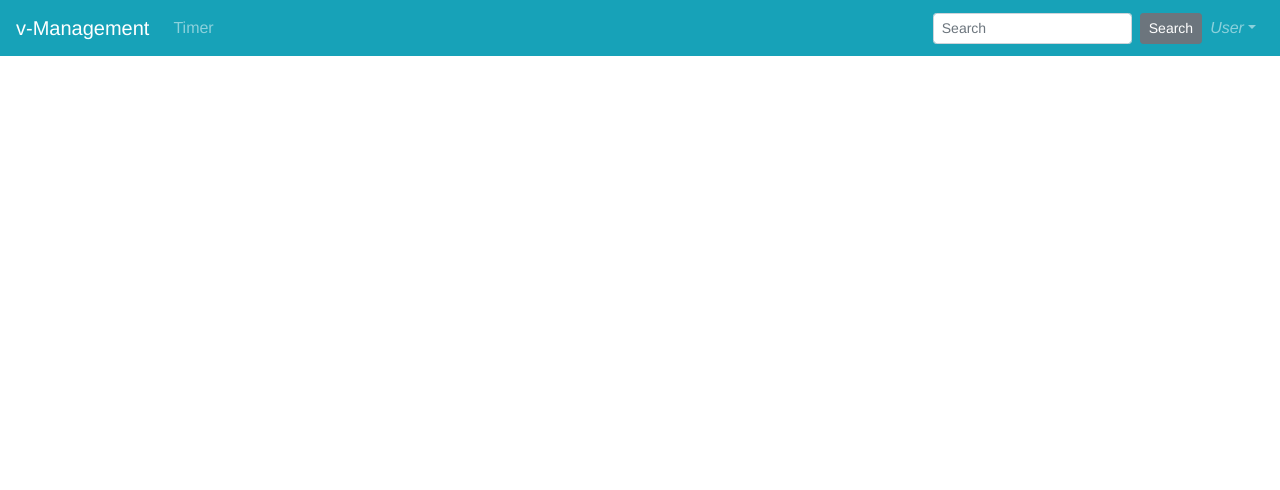
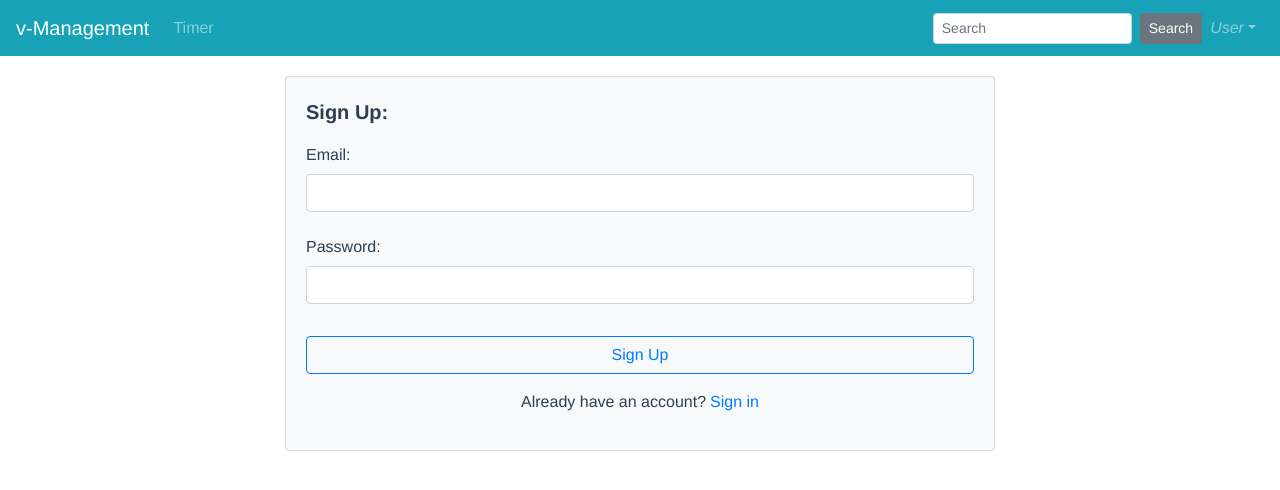
Before and after one commit to vre2h/v-management, a Vue app: page /sign-up in a window 1280 px wide. Shown: the top 490 px of the page. Built offline with nearby package versions, Linux system fonts and the light colour scheme; no server answers.

Commit message:
add firebase authentication

```diff
--- a/package.json
+++ b/package.json
@@ -10,6 +10,7 @@
   "dependencies": {
     "bootstrap-vue": "^2.11.0",
     "core-js": "^3.6.4",
+    "firebase": "^7.14.1",
     "vue": "^2.6.11",
     "vue-router": "^3.1.6"
   },
--- /dev/null
+++ b/src/firebase.js
@@ -0,0 +1,37 @@
+import firebase from "firebase";
+import "firebase/firestore";
+
+const {
+  VUE_APP_API_KEY,
+  VUE_APP_AUTH_DOMAIN,
+  VUE_APP_DATABASE_URL,
+  VUE_APP_PROJECT_ID,
+  VUE_APP_STORAGE_BUCKET,
+  VUE_APP_MESSAGING_SENDER_ID,
+  VUE_APP_APP_ID,
+} = process.env;
+
+// firebase init goes here
+const config = {
+  apiKey: VUE_APP_API_KEY,
+  authDomain: VUE_APP_AUTH_DOMAIN,
+  databaseURL: VUE_APP_DATABASE_URL,
+  projectId: VUE_APP_PROJECT_ID,
+  storageBucket: VUE_APP_STORAGE_BUCKET,
+  messagingSenderId: VUE_APP_MESSAGING_SENDER_ID,
+  appId: VUE_APP_APP_ID,
+};
+firebase.initializeApp(config);
+
+// firebase utils
+const db = firebase.firestore();
+const auth = firebase.auth;
+const currentUser = auth.currentUser;
+
+// date issue fix according to firebase
+db.settings({});
+
+// firebase collections
+const usersCollection = db.collection("users");
+
+export { db, auth, currentUser, usersCollection };
--- a/src/main.js
+++ b/src/main.js
@@ -1,6 +1,7 @@
 import Vue from "vue";
 import App from "./App";
 
+import * as firebase from "@/firebase";
 // UI
 import { BootstrapVue, BootstrapVueIcons } from "bootstrap-vue";
 import "bootstrap/dist/css/bootstrap.css";
@@ -13,7 +14,14 @@ Vue.config.productionTip = false;
 Vue.use(BootstrapVue);
 Vue.use(BootstrapVueIcons);
 
-new Vue({
-  router,
-  render: (h) => h(App),
-}).$mount("#app");
+let app;
+
+firebase.auth().onAuthStateChanged(() => {
+  if (!app) {
+    app = new Vue({
+      el: "#app",
+      router,
+      render: (h) => h(App),
+    });
+  }
+});
--- /dev/null
+++ b/src/pages/SignIn.vue
@@ -0,0 +1,65 @@
+<template>
+  <b-container fluid="sm" class="d-flex justify-content-center">
+    <b-col cols="8">
+      <b-card class="w-100" bg-variant="light">
+        <b-form @submit.prevent>
+          <b-form-group
+            label="Sign In:"
+            label-size="lg"
+            label-class="font-weight-bold pt-0"
+            class="mb-0"
+          >
+            <b-form-group label-cols-sm="12" label="Email:" label-align-sm="left" label-for="email">
+              <b-form-input v-model.trim="email" id="email"></b-form-input>
+            </b-form-group>
+            <b-form-group
+              label-cols-sm="12"
+              label="Password:"
+              label-align-sm="left"
+              label-for="password"
+            >
+              <b-input
+                v-model.trim="password"
+                type="password"
+                id="password"
+                aria-describedby="password-help-block"
+              ></b-input>
+            </b-form-group>
+          </b-form-group>
+          <b-button
+            class="mt-3 w-100"
+            @click="signIn"
+            type="submit"
+            variant="outline-primary"
+          >Sign In</b-button>
+        </b-form>
+        <div class="d-flex justify-content-center mt-3">
+          <p class="mr-1">Don't have an account?</p>
+          <router-link to="/sign-up">Sign Up</router-link>
+        </div>
+      </b-card>
+    </b-col>
+  </b-container>
+</template>
+
+<script>
+import { signIn } from "@/services/authentication";
+
+export default {
+  data() {
+    return {
+      email: "",
+      password: ""
+    };
+  },
+  methods: {
+    signIn() {
+      signIn({ email: this.email, password: this.password })
+        .then(console.log)
+        .catch(console.warn);
+    }
+  }
+};
+</script>
+
+<style></style>
--- /dev/null
+++ b/src/pages/SignUp.vue
@@ -0,0 +1,66 @@
+<template>
+  <b-container fluid="sm" class="d-flex justify-content-center">
+    <b-col cols="8">
+      <b-card class="w-100" bg-variant="light">
+        <b-form @submit.prevent>
+          <b-form-group
+            label="Sign Up:"
+            label-size="lg"
+            label-class="font-weight-bold pt-0"
+            class="mb-0"
+          >
+            <b-form-group label-cols-sm="12" label="Email:" label-align-sm="left" label-for="email">
+              <b-form-input v-model.trim="email" id="email"></b-form-input>
+            </b-form-group>
+            <b-form-group
+              label-cols-sm="12"
+              label="Password:"
+              label-align-sm="left"
+              label-for="password"
+            >
+              <b-input
+                v-model.trim="password"
+                type="password"
+                id="password"
+                aria-describedby="password-help-block"
+              ></b-input>
+            </b-form-group>
+          </b-form-group>
+          <b-button
+            @click="login"
+            type="submit"
+            variant="outline-primary"
+            class="mt-3 w-100"
+          >Sign Up</b-button>
+        </b-form>
+        <div class="d-flex justify-content-center mt-3">
+          <p class="mr-1">Already have an account?</p>
+          <router-link to="/sign-in">Sign in</router-link>
+        </div>
+      </b-card>
+    </b-col>
+  </b-container>
+</template>
+
+<script>
+import { signUp } from "@/services/authentication";
+
+export default {
+  data() {
+    return {
+      email: "",
+      password: "",
+      name: ""
+    };
+  },
+  methods: {
+    login() {
+      signUp({ email: this.email, password: this.password, name: this.name })
+        .then(console.log)
+        .catch(console.warn);
+    }
+  }
+};
+</script>
+
+<style></style>
--- a/src/router.js
+++ b/src/router.js
@@ -1,17 +1,48 @@
 import Vue from "vue";
 import Router from "vue-router";
+import * as firebase from "@/firebase";
 
 import Timer from "@/pages/Timers.vue";
+import SignIn from "@/pages/SignIn.vue";
+import SignUp from "@/pages/SignUp.vue";
 
 Vue.use(Router);
 
-export default new Router({
+const router = new Router({
   base: process.env.BASE_URL,
   mode: "history",
   routes: [
     {
+      path: "/sign-in",
+      name: "sign-in",
+      component: SignIn,
+    },
+    {
+      path: "/sign-up",
+      name: "sign-up",
+      component: SignUp,
+    },
+    {
       path: "/timer",
       component: Timer,
+      meta: {
+        requiresAuth: true,
+      },
     },
   ],
 });
+
+router.beforeEach((to, _from, next) => {
+  const requiresAuth = to.matched.some((x) => x.meta.requiresAuth);
+  const currentUser = firebase.auth().currentUser;
+
+  if (requiresAuth && !currentUser) {
+    next("/sign-in");
+  } else if (requiresAuth && currentUser) {
+    next();
+  } else {
+    next();
+  }
+});
+
+export default router;
--- /dev/null
+++ b/src/services/authentication.js
@@ -0,0 +1,16 @@
+import * as firebase from "@/firebase";
+
+export const signIn = ({ email, password }) => {
+  return firebase.auth().signInWithEmailAndPassword(email, password);
+};
+
+export const signUp = ({ email, password, ...info }) => {
+  return firebase
+    .auth()
+    .createUserWithEmailAndPassword(email, password)
+    .then((user) => {
+      return firebase.usersCollection.doc(user.uid).set({
+        ...info,
+      });
+    });
+};
```
Also changed, not shown: 2 other files (tests, documents, lock files or other folders).
